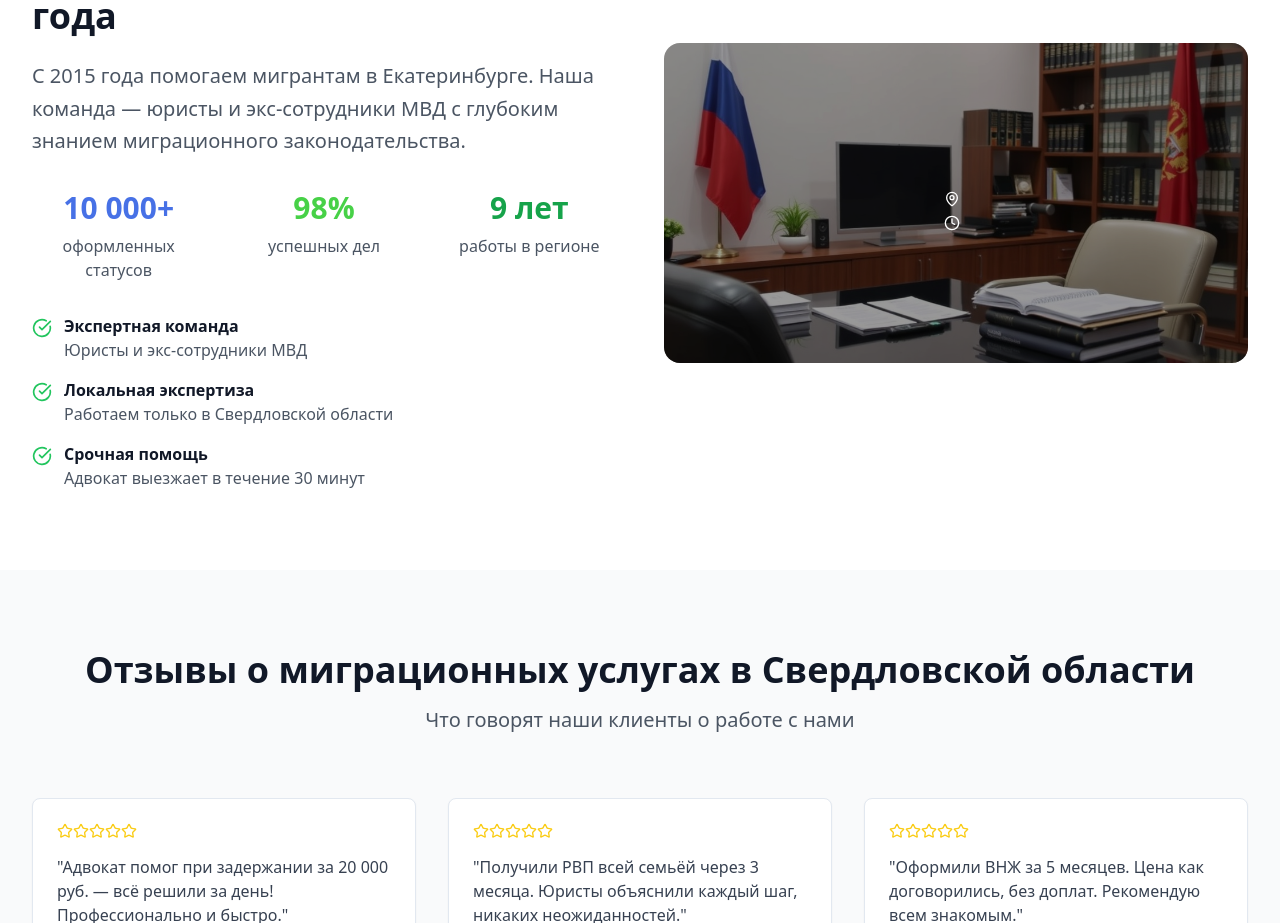
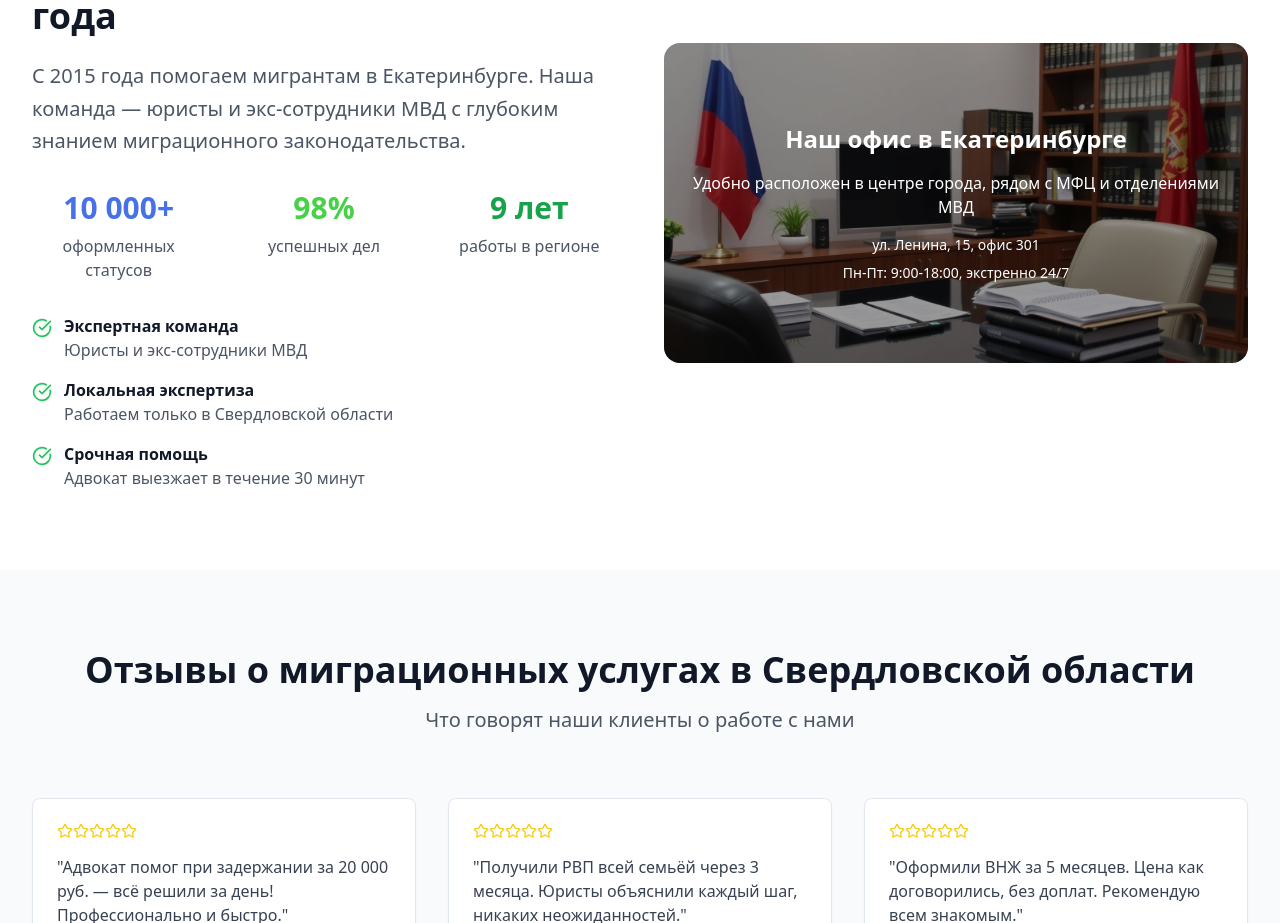
Before and after one commit to pr-poehali-dev/migration-assist-web, a React (Vite) app: page / in a window 1280 px wide. Shown: the part 1629-2552 px from the top of the page. Built offline with nearby package versions, Linux system fonts and the light colour scheme.

Commit message:
Удаление символов из строки

```diff
--- a/src/components/AboutSection.tsx
+++ b/src/components/AboutSection.tsx
@@ -60,16 +60,14 @@ const AboutSection = () => {
               />
               <div className="absolute inset-0 bg-black bg-opacity-40 flex items-center justify-center">
                 <div className="text-center text-white p-6">
-                  <h3 className="text-2xl font-bold mb-4"></h3>
-                  <p className="mb-4"></p>
+                  <h3 className="text-2xl font-bold mb-4">Наш офис в Екатеринбурге</h3>
+                  <p className="mb-4">Удобно расположен в центре города, рядом с МФЦ и отделениями МВД</p>
                   <div className="space-y-2 text-sm">
                     <div className="flex items-center justify-center space-x-2">
-                      <Icon name="MapPin" size={16} />
-                      <span></span>
+                      <span>ул. Ленина, 15, офис 301</span>
                     </div>
                     <div className="flex items-center justify-center space-x-2">
-                      <Icon name="Clock" size={16} />
-                      <span></span>
+                      <span>Пн-Пт: 9:00-18:00, экстренно 24/7</span>
                     </div>
                   </div>
                 </div>
```
